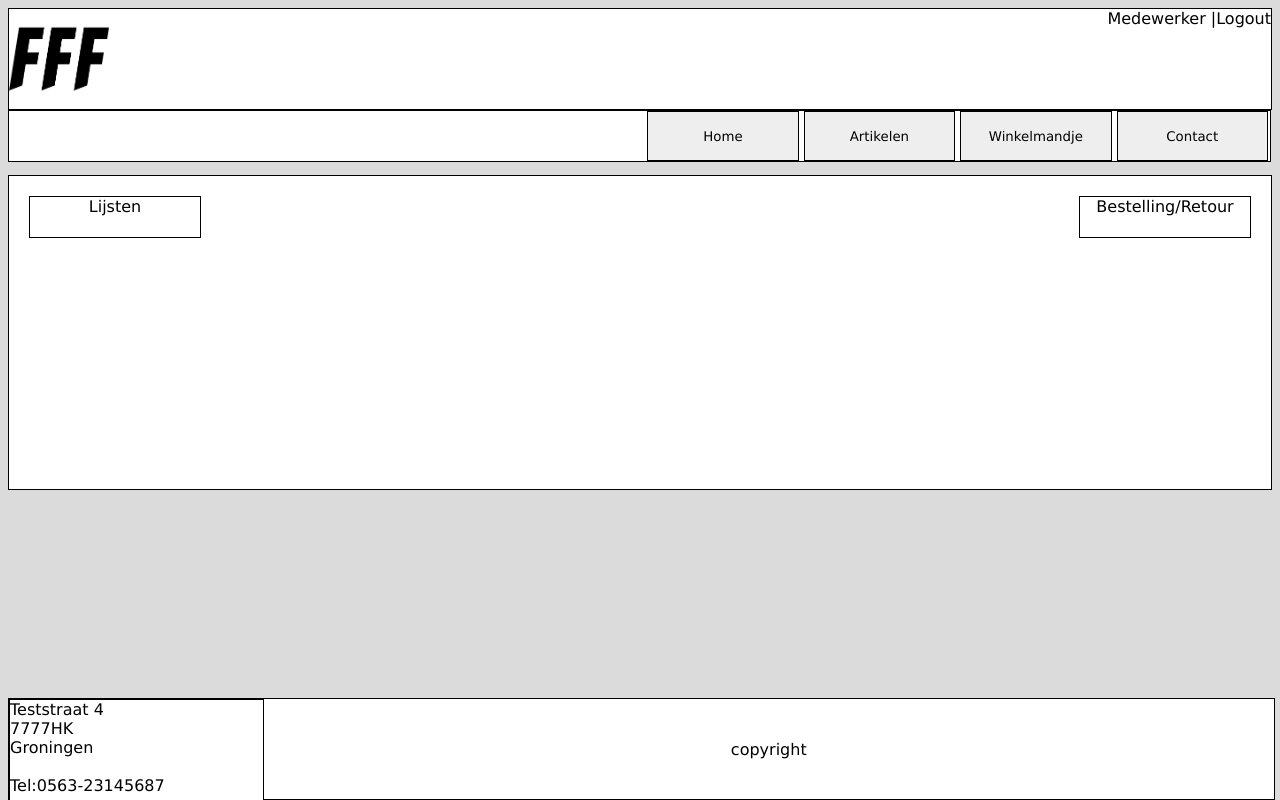
After one commit to LeviZandbergen/FFF, a PHP site: page /bestelRetour.php in a window 1280 px wide. The commit adds this page. Run offline with PHP 8.4, Linux system fonts and the light colour scheme; the visitor is signed in with stand-in values (Sample User, id 1).

Commit message:
bestel retour pagina aangemaakt

```diff
--- /dev/null
+++ b/Includes/bestelRetourContent.php
@@ -0,0 +1,11 @@
+<html>
+<div class="content">
+    <div class="medewerkerNavigatie">
+        <a href="../FFF/lijsten.php" id="button1">Lijsten</a>
+        <a href="../FFF/bestelRetour.php" id="button2">Bestelling/Retour</a>
+    </div>
+    <div id="BestelRetour">
+
+    </div>
+</div>
+</html>
--- /dev/null
+++ b/bestelRetour.php
@@ -0,0 +1,8 @@
+<link href="../FFF/Style/style.css" rel="stylesheet">
+<?php
+include "Includes/header.php";
+include('Includes/bestelRetourContent.php');
+include "Includes/footer.php";
+
+$query = "SELECT * FROM "
+?>
--- a/shoppingCart.php
+++ b/shoppingCart.php
@@ -143,8 +143,9 @@ function order($idKlant, $idAddress, $totaalprijs, $db, $bezorgen, $korting, $em
                 $categorie = $items["categorie"];
                 $aantal = $items["aantal"];
                 $empty = '';
+
 //                Kijkt of een product een koopproduct is
-                if ($categorie = 2) {
+                if ($categorie = 1) {
                     $query = "INSERT INTO orderregel (orderRegel_idArtikel, orderRegel_idOrders, bestelDatum, retourDatum, aantal) VALUES ('$idArtikel', '$idOrders', '$empty', '$empty', '$aantal')";
                     $db->exec($query);
 //                    Kijkt of een product een Huurproduct is
@@ -165,4 +166,5 @@ function order($idKlant, $idAddress, $totaalprijs, $db, $bezorgen, $korting, $em
         }
     }
 }
+
 ?>
```
